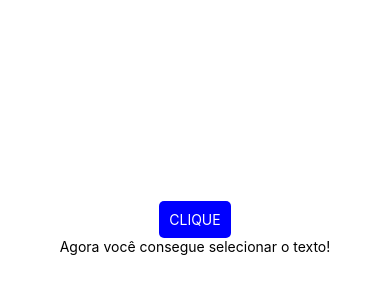
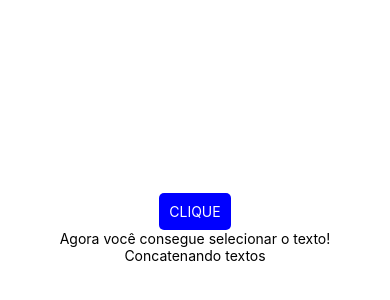
Before and after one commit to fmacedosantos/components-overview, a React Native app: screen / in a window 390 px wide. Shown: the part 194-494 px from the top of the page. Built offline with nearby package versions, Linux system fonts and the light colour scheme.

Commit message:
Trabalhando com múltiplos textos

```diff
--- a/App.tsx
+++ b/App.tsx
@@ -16,6 +16,11 @@ export default function App() {
       </View>
 
       <Text selectable={true}>Agora você consegue selecionar o texto!</Text>
+
+      <Text>
+        <Text>Concatenando </Text>
+        <Text>textos</Text>
+      </Text>
       <StatusBar style="auto" />
     </View>
   );
```
